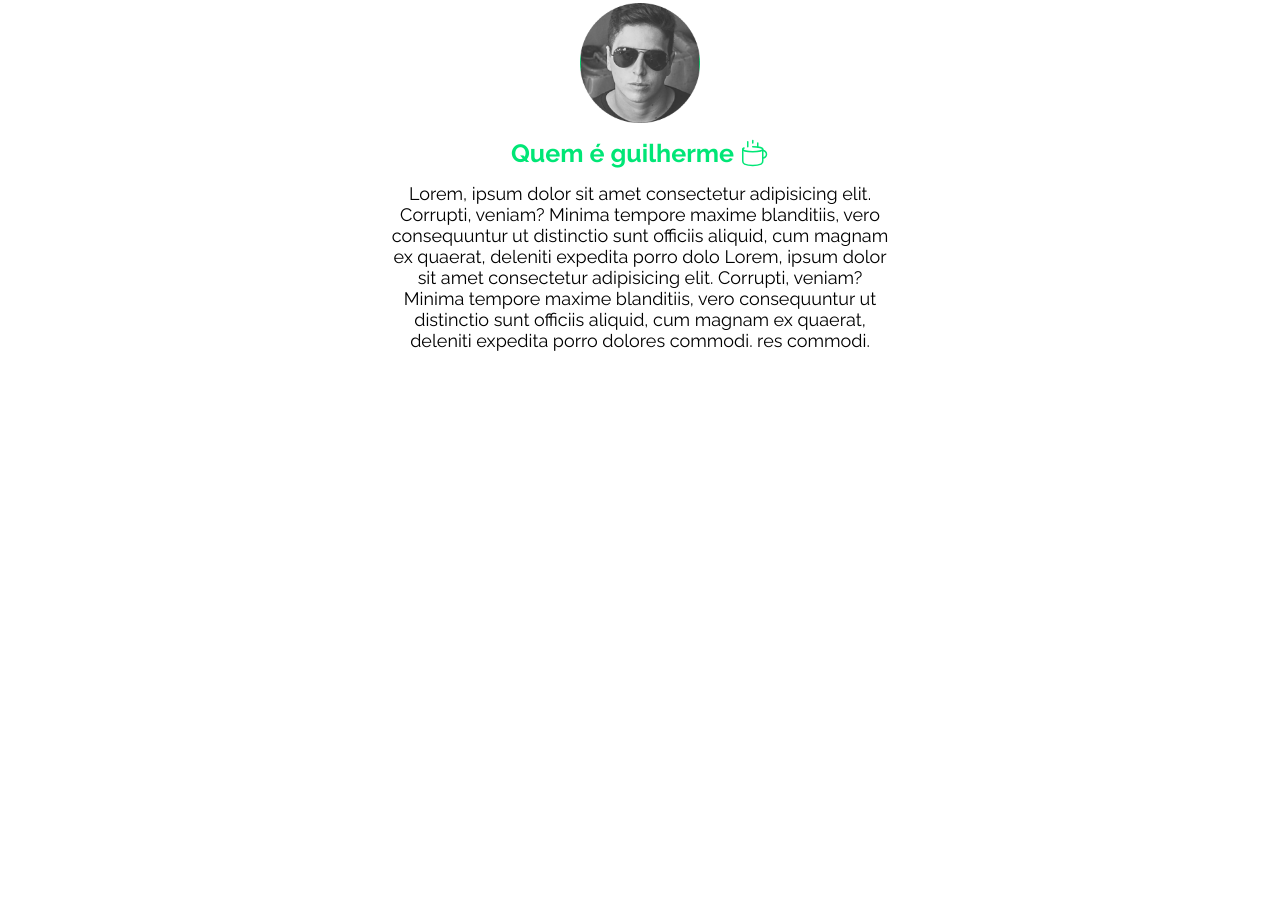
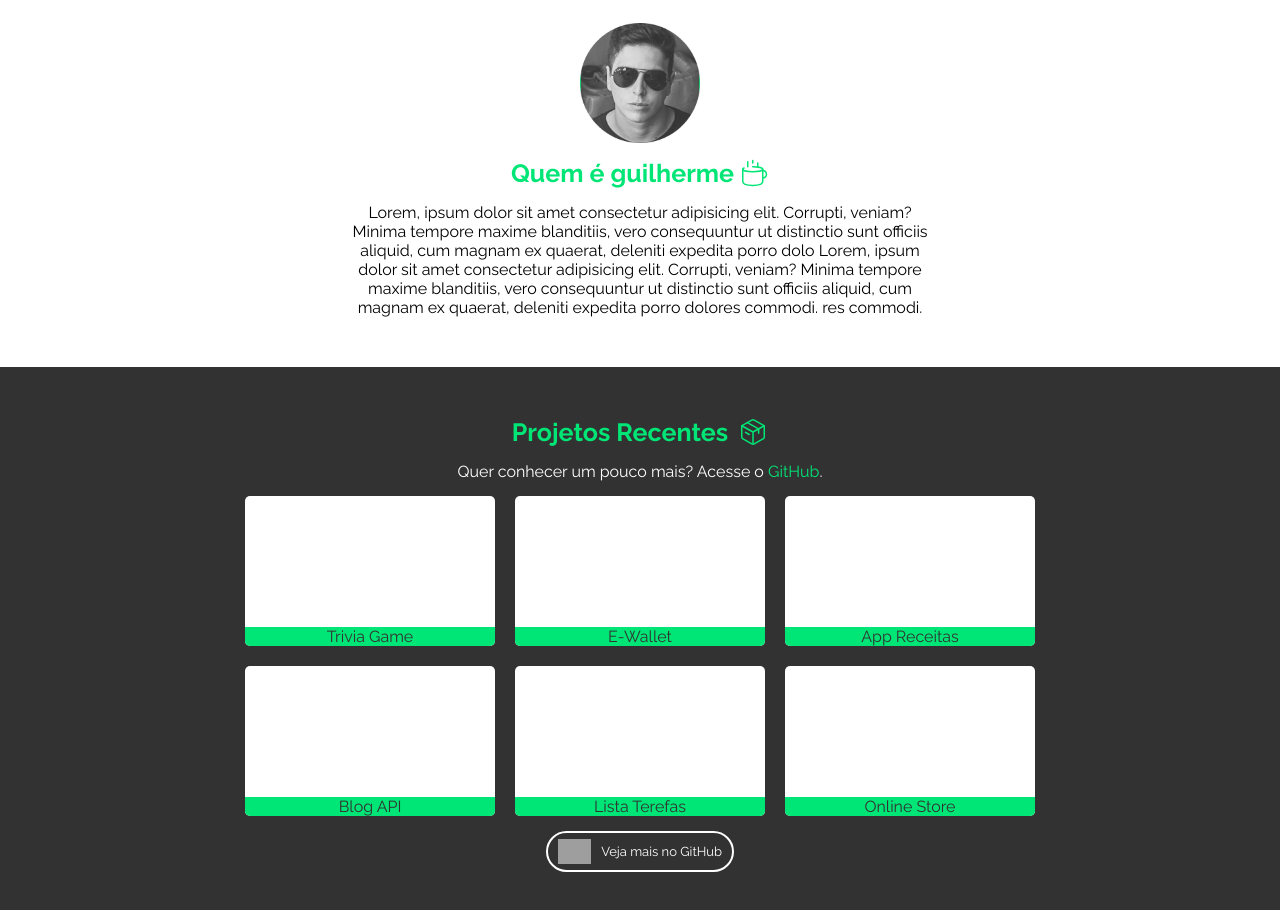
Before and after one commit to guiidc/portifolio2, a React (Create React App) app: page / in a window 1280 px wide. Shown: the part 460-1370 px from the top of the page. Before the commit the page ends 841 px from the top, so only its background shows below. Built offline with nearby package versions, Linux system fonts and the light colour scheme; grey boxes are pictures that could not be loaded.

Commit message:
conclui projetos

```diff
--- a/src/App.js
+++ b/src/App.js
@@ -1,6 +1,7 @@
 import About from './components/About';
 import Header from './components/Header';
 import Hero from './components/Hero';
+import Projects from './components/Projects';
 
 function App() {
   return (
@@ -8,6 +9,7 @@ function App() {
       <Header />
       <Hero />
       <About />
+      <Projects />
     </div>
   );
 }
--- a/src/components/About.jsx
+++ b/src/components/About.jsx
@@ -1,10 +1,12 @@
+import React from 'react';
+
 function About() {
   return(
-    <div className="about-wrapper">
+    <div className="generic-wrapper bg-white">
       <img className="perfil-img" src="./images/perfil.png" alt="Guilherme da Costa" />
       <div className="about-title">
         <h3>Quem é guilherme</h3>
-        <img src="./icons/coffee.svg" alt="coffee icon" />
+        <img className="icon-medium" src="./icons/coffee.svg" alt="coffee icon" />
       </div>
       <p>Lorem, ipsum dolor sit amet consectetur adipisicing elit. Corrupti, veniam? Minima tempore maxime blanditiis, vero consequuntur ut distinctio sunt officiis aliquid, cum magnam ex quaerat, deleniti expedita porro dolo Lorem, ipsum dolor sit amet consectetur adipisicing elit. Corrupti, veniam? Minima tempore maxime blanditiis, vero consequuntur ut distinctio sunt officiis aliquid, cum magnam ex quaerat, deleniti expedita porro dolores commodi. res commodi.</p>
     </div>
--- a/src/components/Header.jsx
+++ b/src/components/Header.jsx
@@ -1,3 +1,5 @@
+import React from 'react';
+
 function Header () {
   return (
     <div className="header-wrapper">
--- a/src/components/Hero.jsx
+++ b/src/components/Hero.jsx
@@ -1,6 +1,8 @@
+import React from 'react';
+
 function Hero() {
   return (
-    <div className="hero-wrapper">
+    <div className="hero-wrapper bg-green">
       <div className="hero">
         <div className="hero-text">
           <h2>Seja bem vindo(a)</h2>
--- /dev/null
+++ b/src/components/Projects.jsx
@@ -0,0 +1,34 @@
+import React from 'react';
+import projects from '../data/projects.json';
+
+function Projects() {
+  return (
+    <div className="generic-wrapper bg-gray">
+      <div className="projects-title">
+        <h3>Projetos Recentes</h3>
+        <img className="icon-medium" src="./icons/box.svg" alt="projects" />
+      </div>
+      <span>
+        Quer conhecer um pouco mais?
+        Acesse o <a href="https://github.com/guiidc">GitHub</a>.
+      </span>
+      <div className="cards">
+        { projects.map((project) => (
+          <div key={ project.id } className="card">
+            <div className="card-footer">
+              <span>{ project.title }</span>
+            </div>
+          </div>
+        ))}
+      </div>
+      <a href="https://github.com/guiidc">
+        <div className="github-button">
+            <img src="./icons/github.svg" alt="github" />
+            <span>Veja mais no GitHub</span>
+        </div>
+      </a>
+    </div>
+  );
+}
+
+export default Projects;
--- /dev/null
+++ b/src/data/projects.json
@@ -0,0 +1,32 @@
+[
+  {
+    "id": 1,
+    "title": "Trivia Game",
+    "link": ""
+  },
+  {
+    "id": 2,
+    "title": "E-Wallet",
+    "link": ""
+  },
+  {
+    "id": 3,
+    "title": "App Receitas",
+    "link": ""
+  },
+  {
+    "id": 4,
+    "title": "Blog API",
+    "link": ""
+  },
+  {
+    "id": 5,
+    "title": "Lista Terefas",
+    "link": ""
+  },
+  {
+    "id": 6,
+    "title": "Online Store",
+    "link": ""
+  }
+]
--- a/src/index.css
+++ b/src/index.css
@@ -14,6 +14,20 @@ html {
   --primary-color: #fff;
   --secondary-color: #00E676;
   --tertiary-color: #323232;
+}
+
+.bg-green {
+  background-color: var(--secondary-color);
+}
+.bg-white {
+  background-color: var(--primary-color);
+}
+.bg-gray {
+  background-color: var(--tertiary-color);
+}
+
+.icon-medium {
+  height: 3rem;
 }
 
 .header-wrapper {
@@ -80,7 +94,6 @@ nav a {
 }
 
 .hero-wrapper {
-  background: var(--secondary-color);
   display: flex;
   justify-content: center;
   padding: 2rem 5rem;
@@ -119,13 +132,28 @@ nav a {
   height: 30rem;
 }
 
-.about-wrapper {
+.generic-wrapper {
   display: flex;
   flex-direction: column;
   align-items: center;
   gap: 1.5rem;
-  padding: 3rem;
+  padding: 5rem;
 }
+
+.generic-wrapper p, .generic-wrapper span{
+  font-size: 1.6rem;
+  max-width: 600px;
+  text-align: center;
+}
+
+.generic-wrapper span {
+  color: white;
+}
+
+.generic-wrapper span a {
+  color: var(--secondary-color);
+}
+
 
 .perfil-img {
   height: 12rem;
@@ -135,17 +163,58 @@ nav a {
 .about-title {
   display: flex;
   align-items: center;
-  font-size: 2rem;
   color: var(--secondary-color);
   gap: 0.5rem;
 }
 
-.about-title img  {
-  height: 3rem;
+.projects-title {
+  display: flex;
+  color: var(--secondary-color);
+  gap: 1rem;
+  justify-content: center;
 }
 
-.about-wrapper p {
-  font-size: 1.8rem;
-  max-width: 500px;
+.cards {
+  margin: 0 auto;
+  display: grid;
+  grid-template-columns: repeat(3, 250px);
+  gap: 2rem;
+}
+
+.card {
+  background-color: var(--primary-color);
+  height: 150px;
+  width: 250px;
+  border-radius: 5px;
+  display: flex;
+  flex-direction: column;
+  justify-content: end;
+}
+
+.card-footer {
+  background-color: var(--secondary-color);
+  border-radius: 0 0 5px 5px;
+}
+
+.card-footer span {
+  color: var(--tertiary-color);
   text-align: center;
+  width: 100%;
+  display: block;
+
 }
+.github-button {
+  display: flex;
+  align-items: center;
+  gap: 1rem;
+  border: 2px solid white;
+  border-radius: 50px;
+  padding: 0.6rem 1rem;
+}
+
+.github-button img {
+  height: 2.5rem;
+}
+.github-button span {
+  font-size: 1.3rem;
+}
```
Also changed, not shown: public/icons/box.svg (added), public/images/demo-thumb.png (added).
